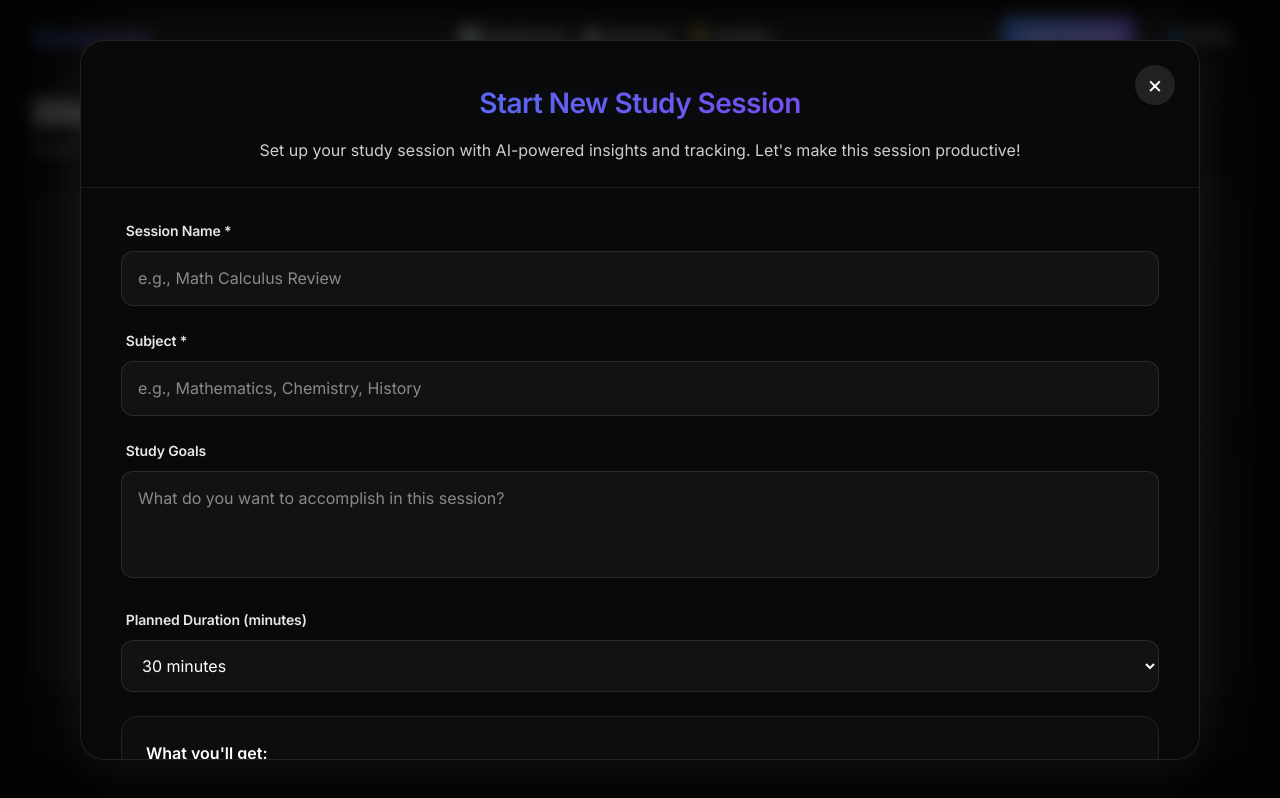
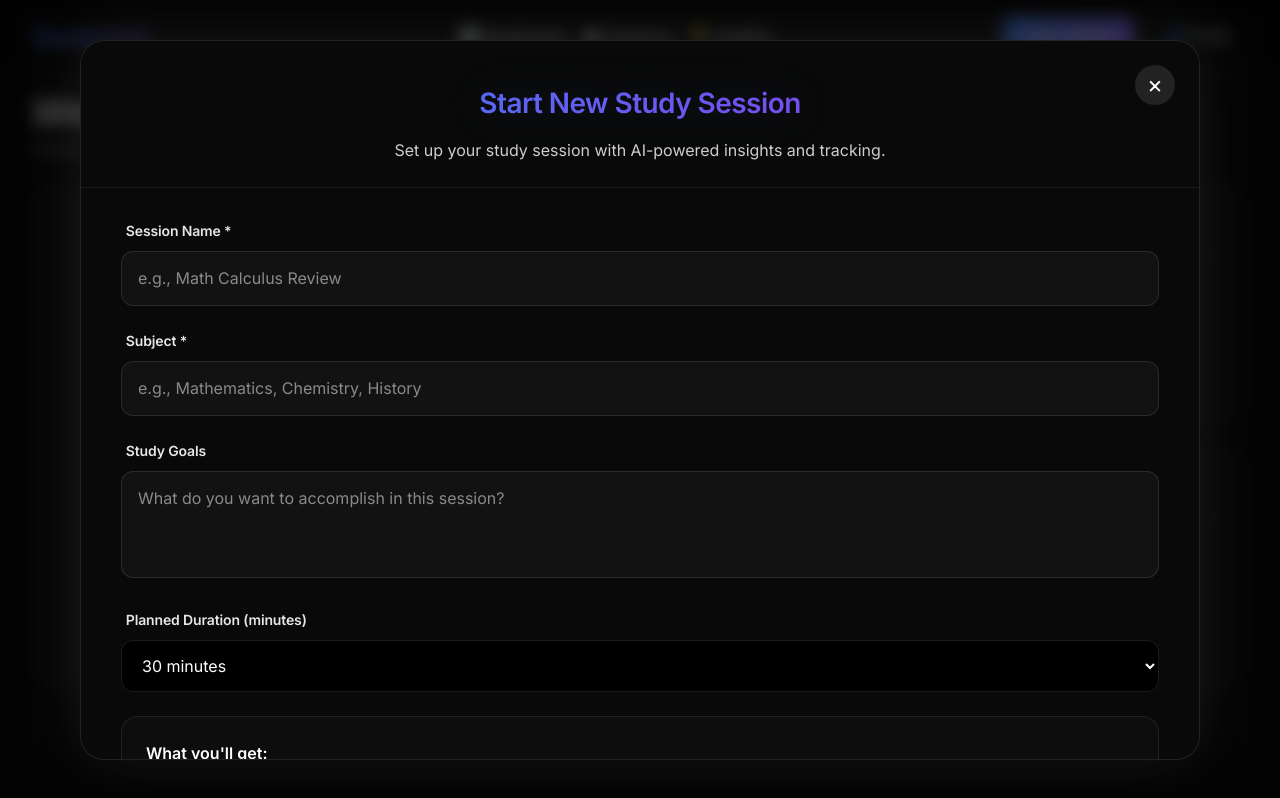
Before and after one commit to PiyushJ1/StudyIntel, a Next.js app in the folder frontend/: page /dashboard in a window 1280 px wide. Both pictures are taken after a click on the button "+ New Session". Shown: the top 798 px of the page. Built offline with nearby package versions, Linux system fonts and the light colour scheme.

Commit message:
tweak navbar components

```diff
--- a/frontend/components/Navbar.tsx
+++ b/frontend/components/Navbar.tsx
@@ -6,11 +6,7 @@ import { usePathname } from "next/navigation";
 import styles from "./Navbar.module.css";
 import NewSessionPopup from "./NewSessionPopup";
 
-interface NavbarProps {
-  // Remove the onNewSessionClick prop since we're handling it internally now
-}
-
-export default function Navbar({ }: NavbarProps) {
+export default function Navbar({ }) {
   const [isNewSessionPopupOpen, setIsNewSessionPopupOpen] = useState(false);
 
   const pathName = usePathname();
--- a/frontend/components/NewSessionPopup.module.css
+++ b/frontend/components/NewSessionPopup.module.css
@@ -139,6 +139,13 @@
 
 .select {
   cursor: pointer;
+  background-color: black !important;
+  color: white !important;
+}
+
+.select option {
+  background-color: var(--foreground-rgb);
+  color: white;
 }
 
 .features {
--- a/frontend/components/NewSessionPopup.tsx
+++ b/frontend/components/NewSessionPopup.tsx
@@ -79,7 +79,6 @@ export default function NewSessionPopup({ isOpen, onClose }: NewSessionPopupProp
               <h2 className={styles.title}>Start New Study Session</h2>
               <p className={styles.subtitle}>
                 Set up your study session with AI-powered insights and tracking.
-                Let's make this session productive!
               </p>
             </div>
 
@@ -153,7 +152,7 @@ export default function NewSessionPopup({ isOpen, onClose }: NewSessionPopupProp
               </div>
 
               <div className={styles.features}>
-                <h3 className={styles.featuresTitle}>What you'll get:</h3>
+                <h3 className={styles.featuresTitle}>What you&apos;ll get:</h3>
                 <ul className={styles.featuresList}>
                   <li>⏱️ Smart time tracking with breaks</li>
                   <li>🎯 Goal-based progress monitoring</li>
@@ -173,7 +172,7 @@ export default function NewSessionPopup({ isOpen, onClose }: NewSessionPopupProp
                     Starting Session...
                   </span>
                 ) : (
-                  'Start Study Session'
+                  "Start Study Session"
                 )}
               </button>
             </form>
```
